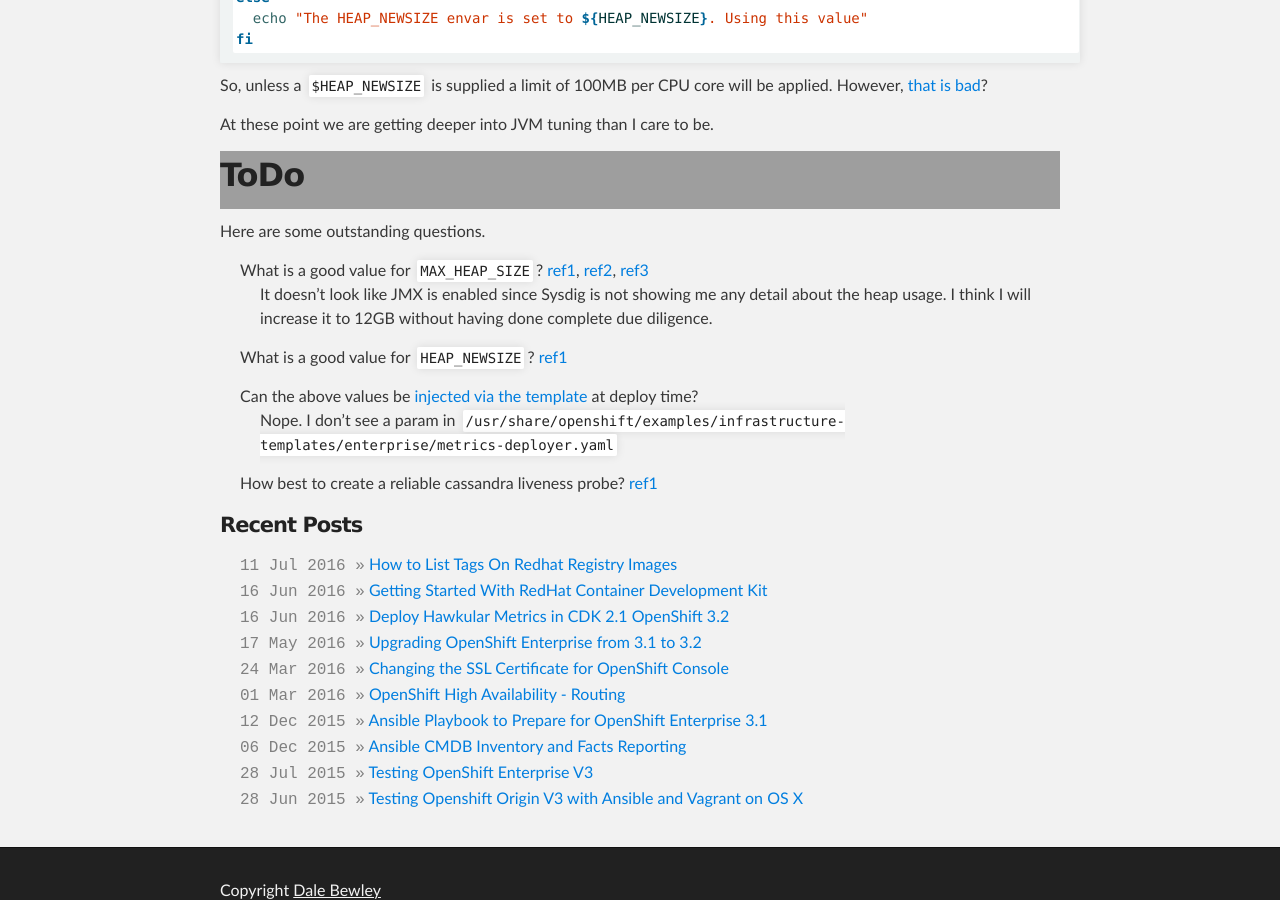
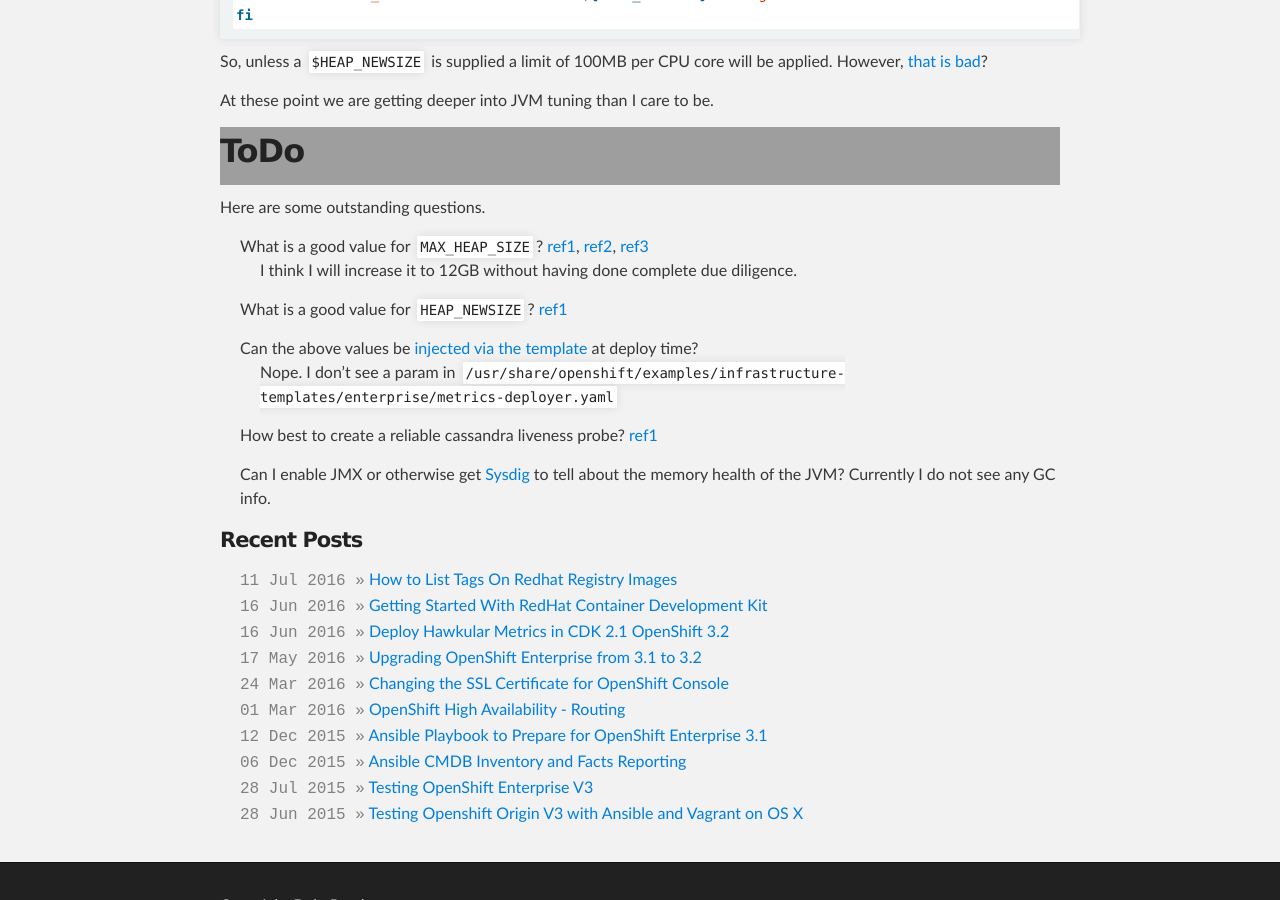
Before and after one commit to dlbewley/dlbewley.github.io, a Jekyll site: the page built from _posts/2016-11-14-OpenShift-Cluster-Metrics-and-Cassandra-Troubleshooting.md, in a window 1280 px wide and 900 px high, scrolled down 4647 px. Built offline with Jekyll 4.4.1, drawn with Linux system fonts in a browser that asks for light colours; comment, search, counter and statistics services are not loaded; the repository's description, which GitHub fills in, is left out; some of the changed text lies outside the part shown.

Commit message:
link sysdig

````diff
--- a/_posts/2016-11-14-OpenShift-Cluster-Metrics-and-Cassandra-Troubleshooting.md
+++ b/_posts/2016-11-14-OpenShift-Cluster-Metrics-and-Cassandra-Troubleshooting.md
@@ -91,7 +91,7 @@
 
 **How big is the cassandra heap space?**
 
-First off, how does the cassandra container start? It uses `[cassandra-docker.sh](https://github.com/openshift/origin-metrics/blob/master/cassandra/cassandra-docker.sh)`.
+First off, how does the cassandra container start? It uses [cassandra-docker.sh](https://github.com/openshift/origin-metrics/blob/master/cassandra/cassandra-docker.sh).
 
 ```bash
 $ oc get rc hawkular-cassandra-1 -o json | jq .spec.template.spec.containers[].command
@@ -220,7 +220,7 @@
 Here are some outstanding questions.
 
 - What is a good value for `MAX_HEAP_SIZE`? [ref1](https://docs.datastax.com/en/cassandra/2.1/cassandra/operations/ops_tune_jvm_c.html), [ref2](http://stackoverflow.com/questions/30207779/optimal-jvm-settings-for-cassandra), [ref3](https://tobert.github.io/pages/als-cassandra-21-tuning-guide.html)
-  - It doesn't look like JMX is enabled since Sysdig is not showing me any detail about the heap usage. I think I will increase it to 12GB without having done complete due diligence.
+  - I think I will increase it to 12GB without having done complete due diligence.
 
 - What is a good value for `HEAP_NEWSIZE`? [ref1](https://issues.apache.org/jira/browse/CASSANDRA-8150)
 
@@ -228,3 +228,5 @@
   - Nope. I don't see a param in `/usr/share/openshift/examples/infrastructure-templates/enterprise/metrics-deployer.yaml`
 
 - How best to create a reliable cassandra liveness probe? [ref1](https://bugzilla.redhat.com/show_bug.cgi?id=1386406)
+
+- Can I enable JMX or otherwise get [Sysdig](https://sysdig.com/) to tell about the memory health of the JVM? Currently I do not see any GC info.
````
